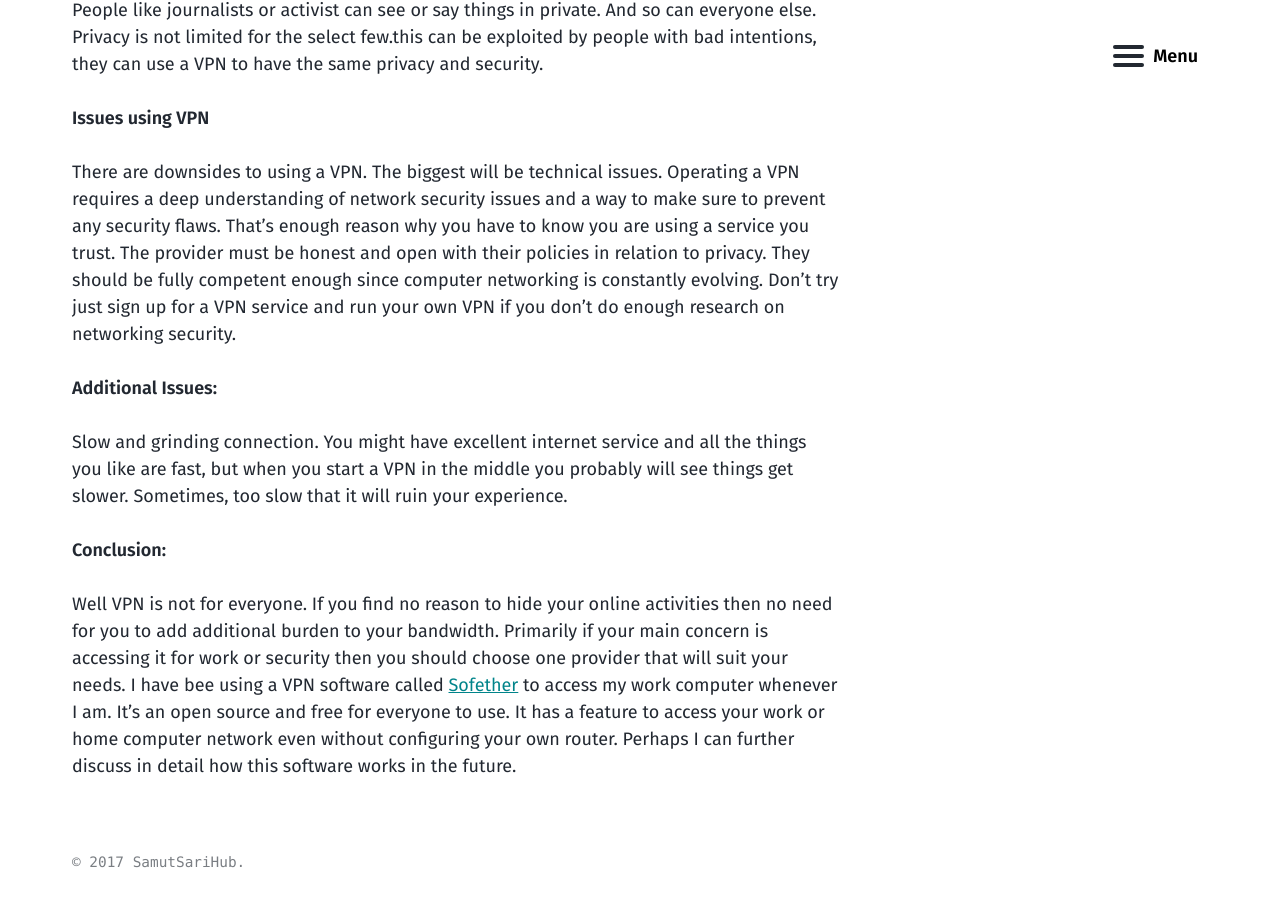
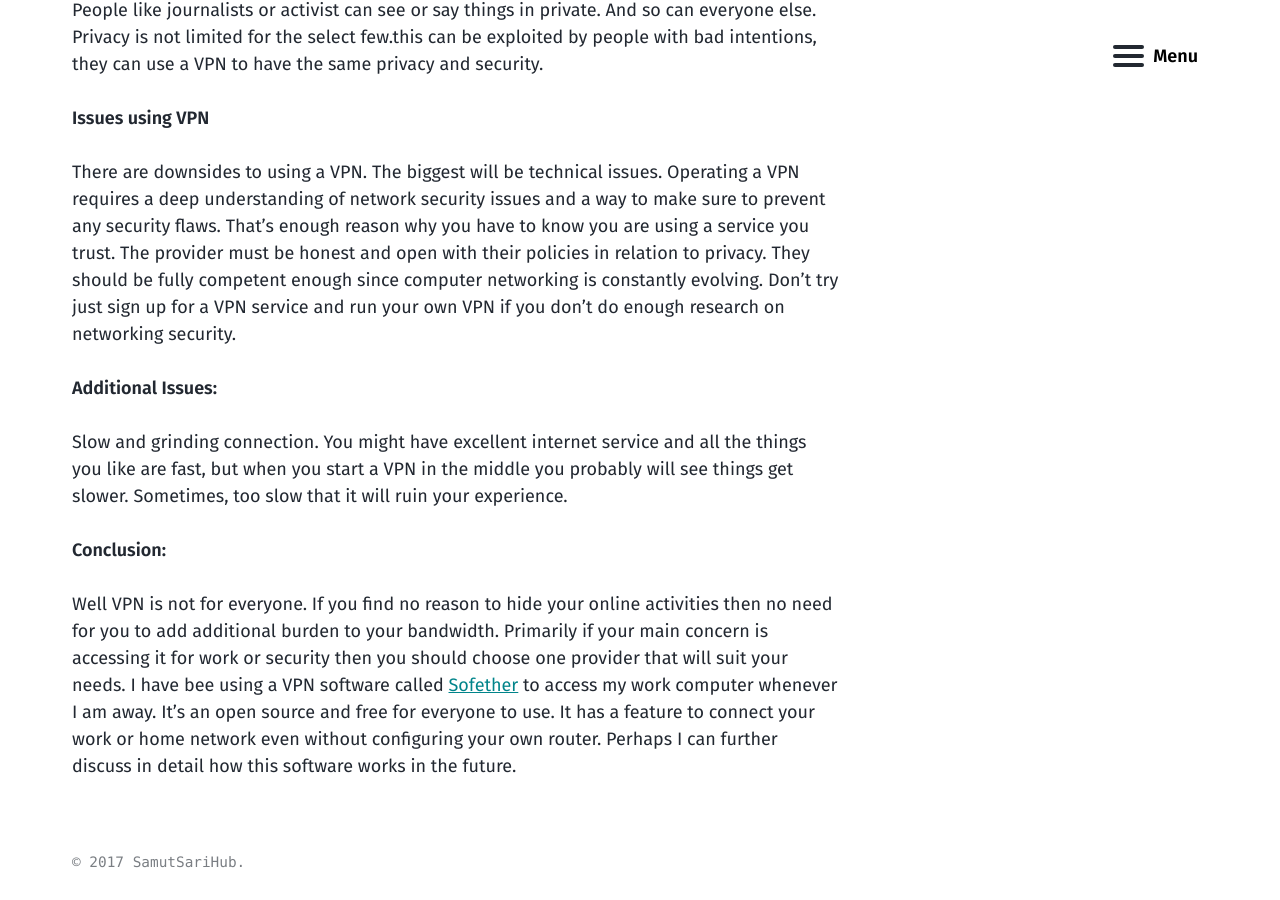
Before and after one commit to oscariotes/samutsari2, a Jekyll site: the page built from _posts/2017-05-30-Do-we-need-VPN.md, in a window 1280 px wide and 900 px high, scrolled down 1701 px. Built offline with Jekyll 4.4.1, drawn with Linux system fonts in a browser that asks for light colours.

Commit message:
Update 2017-05-30-Do-we-need-VPN.md

```diff
--- a/_posts/2017-05-30-Do-we-need-VPN.md
+++ b/_posts/2017-05-30-Do-we-need-VPN.md
@@ -29,4 +29,4 @@ Slow and grinding connection. You might have excellent internet service and all
 
 **Conclusion:**
 
-Well VPN is not for everyone. If you find no reason to hide your online activities then no need for you to add additional burden to your bandwidth. Primarily if your main concern is accessing it for work or security then you should choose one provider that will suit your needs. I have bee using a VPN software called [Sofether](https://www.softether.org/) to access my work computer whenever I am. It’s an open source and free for everyone to use. It has a feature to access your work or home computer network even without configuring your own router. Perhaps I can further discuss in detail how this software works in the future.
+Well VPN is not for everyone. If you find no reason to hide your online activities then no need for you to add additional burden to your bandwidth. Primarily if your main concern is accessing it for work or security then you should choose one provider that will suit your needs. I have bee using a VPN software called [Sofether](https://www.softether.org/) to access my work computer whenever I am away. It’s an open source and free for everyone to use. It has a feature to connect your work or home network even without configuring your own router. Perhaps I can further discuss in detail how this software works in the future.
```
